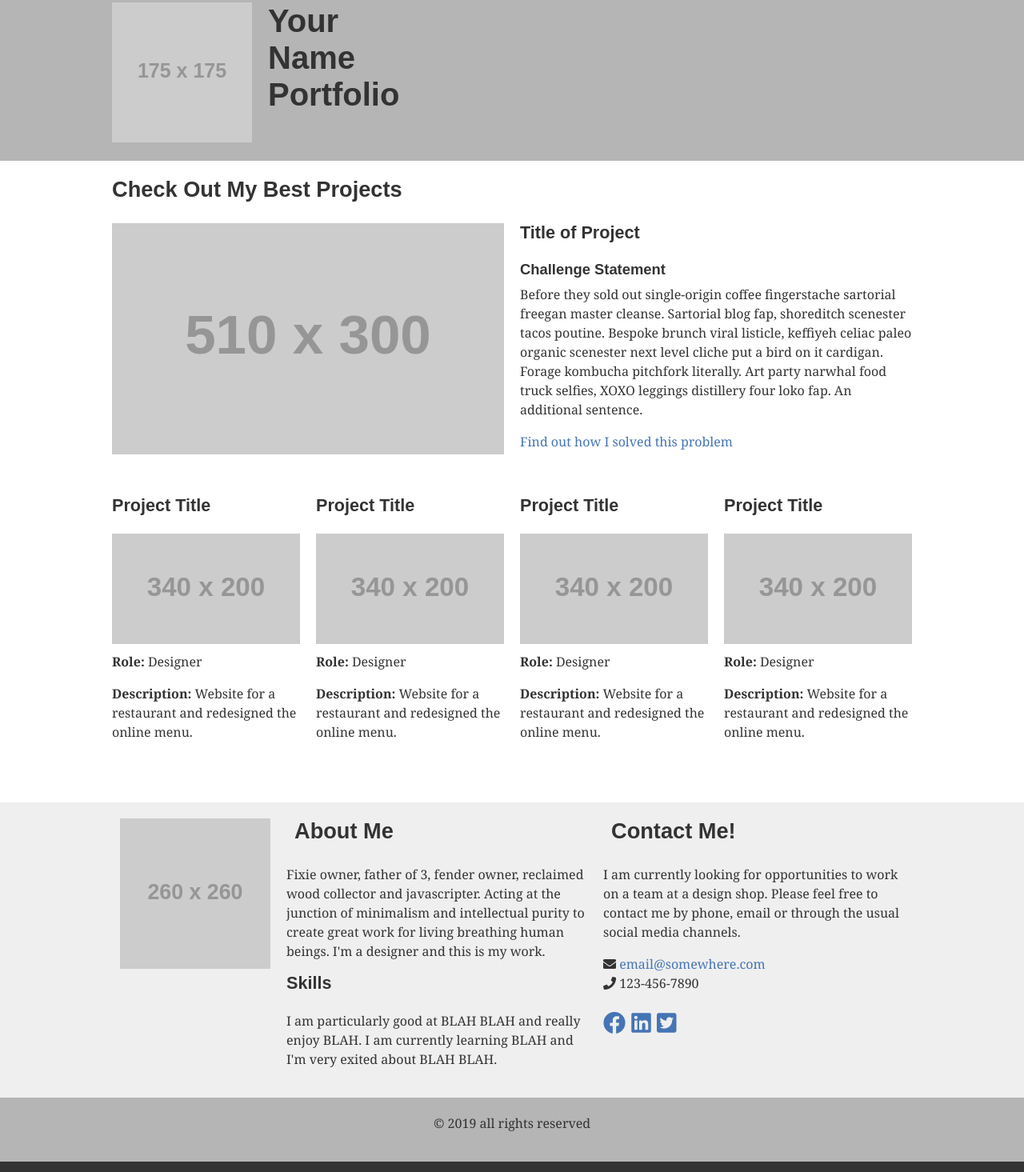
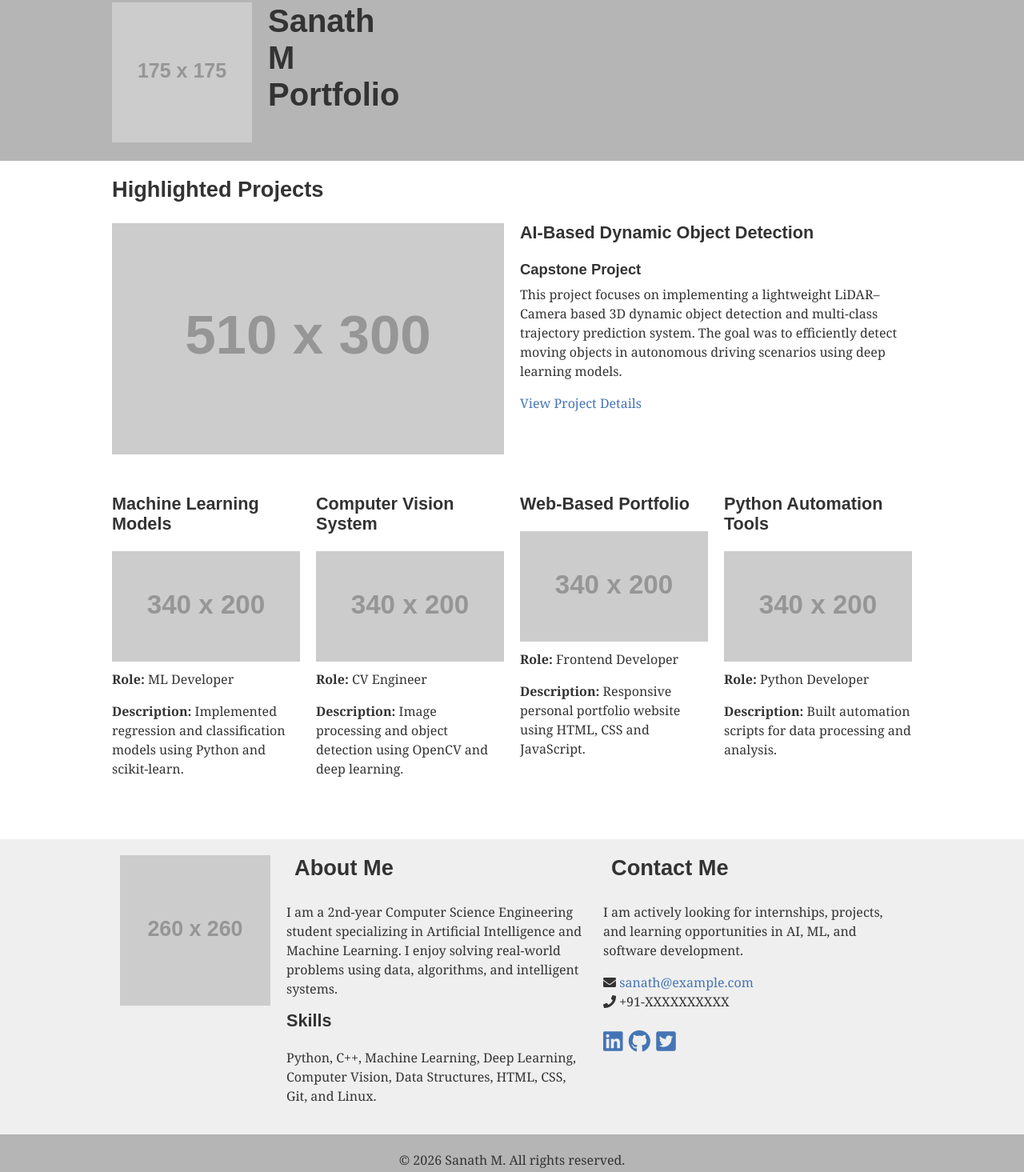
Before and after one commit to sanath-m06/Portfolio, a plain HTML site: page index.html in a window 1280 px wide. Shown: the part 60-1525 px from the top of the page at 80% size. Drawn offline with nearby package versions, Linux system fonts and the light colour scheme; placeholder pictures from the web are drawn by us.

Commit message:
Revise portfolio details and layout
Updated the title, meta description, and added project details for AI and ML. Enhanced the portfolio layout with new projects and improved contact information.

```diff
--- a/index.html
+++ b/index.html
@@ -1,180 +1,151 @@
 <!doctype html>
-<html>
+<html lang="en">
 <head>
 	<meta charset="UTF-8">
 
-	<!--/ /---- Put your name in the title of the page ----/ /-->
-	<title>Put Your Name Here</title>
+	<title>Sanath M | AIML Portfolio</title>
 
-	<!--/ /-------- Normalize CSS --------/ /-->
 	<link href="https://cdnjs.cloudflare.com/ajax/libs/normalize/8.0.1/normalize.min.css" rel="stylesheet">
 
-	<!--/ /-------- Google Fonts --------/ /-->
-	<!-- Add a link to google fonts here if you want them -->
+	<link rel="stylesheet" href="https://use.fontawesome.com/releases/v5.8.1/css/all.css"
+	integrity="sha384-50oBUHEmvpQ+1lW4y57PTFmhCaXp0ML5d60M1M7uH2+nqUivzIebhndOJK28anvf"
+	crossorigin="anonymous">
 
-	<!--/ /-------- Font Awesome --------/ /-->
-	<link rel="stylesheet" href="https://use.fontawesome.com/releases/v5.8.1/css/all.css" integrity="sha384-50oBUHEmvpQ+1lW4y57PTFmhCaXp0ML5d60M1M7uH2+nqUivzIebhndOJK28anvf" crossorigin="anonymous">
-
-	<!--/ /-------- Your Styles --------/ /-->
 	<link href="styles.css" rel="stylesheet">
 
-	<!--/ /---Put a short description for your site below. 20 words or less---/ /-->
-	<meta description="A short description for your site...">
+	<meta name="description" content="Portfolio of Sanath M, AIML engineering student showcasing AI, ML and software projects.">
 
-	<!--/ /-------- Needed For Mobile Devices --------/ /-->
 	<meta name="viewport" content="width=device-width, initial-scale=1">
-
 </head>
 
 <body>
-
-    <!-- ------------------------------------------------------
-    The site is designed to be mobile first. The wrapper elements
-	are in place for when you get to desktop size to contain the
-	content.
-    ------------------------------------------------------- -->
 
 <header class="primary">
 	<div class="wrapper">
 
 		<div class="logo-container">
-				<h1>Your<br>Name<br>Portfolio</h1>
-
-				<!-- ------------------------------------------------------
-				Note that the image of the logo is linked to the home page.
-				------------------------------------------------------- -->
-				<a href="index.html"><img src="https://dummyimage.com/175/c4c4c4/fff&text=logo" alt="logo image" id="logo"></a>
+			<h1>Sanath<br>M<br>Portfolio</h1>
+			<a href="index.html">
+				<img src="https://dummyimage.com/175/c4c4c4/fff&text=SM" alt="Sanath M logo" id="logo">
+			</a>
 		</div>
 
-
-			<!-- ------------------------------------------------------
-            The navigation here is linking to the sections further down
-            the page.
-            ------------------------------------------------------- -->
 		<nav id="mainnav">
 			<ul>
-                	<li><a href="#work">Work</a></li>
+				<li><a href="#work">Projects</a></li>
 				<li><a href="#about-contact">About</a></li>
 				<li><a href="#about-contact">Contact</a></li>
 			</ul>
 		</nav>
 
 	</div>
-
 </header>
-
-    <!-- ------------------------------------------------------
-    This is the work section, which has two parts: the featured
-	section and the projects section.
-    ------------------------------------------------------- -->
 
 <section id="work">
 	<div class="wrapper">
-        	<h2>Check Out My Best Projects</h2>
+		<h2>Highlighted Projects</h2>
+
 		<section class="featured">
 			<article>
-                	<!-- ------------------------------------------------------
-                    Link the image below to the detail page for this project.
-                    Use the page.html file to make that page. Also link the
-                    anchor tag in the paragraph below to the same page.
-                    ------------------------------------------------------- -->
-                	<a href="#"><img src="https://dummyimage.com/510x300/c4c4c4/fff&text=Featured+Project" alt="image"></a>
+				<a href="#">
+					<img src="https://dummyimage.com/510x300/c4c4c4/fff&text=AI+Capstone+Project" alt="Capstone Project">
+				</a>
 			</article>
 
 			<article>
-                	<h3>Title of Project</h3>
-                    <h4>Challenge Statement</h4>
-                    <p>Before they sold out single-origin coffee fingerstache sartorial freegan master cleanse. Sartorial blog fap, shoreditch scenester tacos poutine. Bespoke brunch viral listicle, keffiyeh celiac paleo organic scenester next level cliche put a bird on it cardigan. Forage kombucha pitchfork literally. Art party narwhal food truck selfies, XOXO leggings distillery four loko fap. An additional sentence.</p> <p><a href="#">Find out how I solved this problem</a></p>
+				<h3>AI-Based Dynamic Object Detection</h3>
+				<h4>Capstone Project</h4>
+				<p>
+					This project focuses on implementing a lightweight LiDAR–Camera based
+					3D dynamic object detection and multi-class trajectory prediction system.
+					The goal was to efficiently detect moving objects in autonomous driving
+					scenarios using deep learning models.
+				</p>
+				<p>
+					<a href="#">View Project Details</a>
+				</p>
 			</article>
-            </section> <!-- end row -->
-
-
-            <!-- ------------------------------------------------------
-            The projects section is for additional projects. I put four in
-			here, but it could be more, or less. You just have to pay
-			attention to how they wrap, and how many you want per row.
-
-            Note that each image should be linked to the page with more
-            detailed information about that project. You can use a copy of
-            page.html to create those pages.
-            ------------------------------------------------------- -->
+		</section>
 
 		<section class="projects">
 
 			<article>
-                	<h3>Project Title</h3>
-                	<a href="#"><img src="https://dummyimage.com/340x200/c4c4c4/fff&text=Another+Project" alt="image"></a>
-                    <p><strong>Role:</strong> Designer</p>
-                    <p><strong>Description:</strong> Website for a restaurant and redesigned the online menu.</p>
+				<h3>Machine Learning Models</h3>
+				<a href="#">
+					<img src="https://dummyimage.com/340x200/c4c4c4/fff&text=Machine+Learning" alt="ML Project">
+				</a>
+				<p><strong>Role:</strong> ML Developer</p>
+				<p><strong>Description:</strong> Implemented regression and classification models using Python and scikit-learn.</p>
 			</article>
 
 			<article>
-                	<h3>Project Title</h3>
-                	<a href="#"><img src="https://dummyimage.com/340x200/c4c4c4/fff&text=Another+Project" alt="image"></a>
-                    <p><strong>Role:</strong> Designer</p>
-                    <p><strong>Description:</strong> Website for a restaurant and redesigned the online menu.</p>
+				<h3>Computer Vision System</h3>
+				<a href="#">
+					<img src="https://dummyimage.com/340x200/c4c4c4/fff&text=Computer+Vision" alt="CV Project">
+				</a>
+				<p><strong>Role:</strong> CV Engineer</p>
+				<p><strong>Description:</strong> Image processing and object detection using OpenCV and deep learning.</p>
 			</article>
 
 			<article>
-                	<h3>Project Title</h3>
-                	<a href="#"><img src="https://dummyimage.com/340x200/c4c4c4/fff&text=Another+Project" alt="image"></a>
-                    <p><strong>Role:</strong> Designer</p>
-                    <p><strong>Description:</strong> Website for a restaurant and redesigned the online menu.</p>
+				<h3>Web-Based Portfolio</h3>
+				<a href="#">
+					<img src="https://dummyimage.com/340x200/c4c4c4/fff&text=Web+Development" alt="Web Project">
+				</a>
+				<p><strong>Role:</strong> Frontend Developer</p>
+				<p><strong>Description:</strong> Responsive personal portfolio website using HTML, CSS and JavaScript.</p>
 			</article>
 
 			<article>
-                	<h3>Project Title</h3>
-                	<a href="#"><img src="https://dummyimage.com/340x200/c4c4c4/fff&text=Another+Project" alt="image"></a>
-                    <p><strong>Role:</strong> Designer</p>
-                    <p><strong>Description:</strong> Website for a restaurant and redesigned the online menu.</p>
+				<h3>Python Automation Tools</h3>
+				<a href="#">
+					<img src="https://dummyimage.com/340x200/c4c4c4/fff&text=Python+Automation" alt="Python Project">
+				</a>
+				<p><strong>Role:</strong> Python Developer</p>
+				<p><strong>Description:</strong> Built automation scripts for data processing and analysis.</p>
 			</article>
 
-            </section><!-- end row -->
-
-        </div> <!-- end work wrapper -->
 		</section>
-
-
-    <!-- ------------------------------------------------------
-    This is the about and contact section. The links in the main
-    navigation link to this section.
-    ------------------------------------------------------- -->
+	</div>
+</section>
 
 <section id="about-contact" class="secondary">
 	<div class="wrapper">
 
 		<div class="profile-photo">
-            	<img src="http://placehold.it/260?text=Your+Photo" alt="image">
+			<img src="http://placehold.it/260?text=Sanath+M" alt="Sanath M">
 		</div>
 
 		<article>
 			<h2>About Me</h2>
-				<p>Fixie owner, father of 3, fender owner, reclaimed wood collector and javascripter. Acting at the junction of minimalism and intellectual purity to create great work for living breathing human beings. I'm a designer and this is my work.</p>
+			<p>
+				I am a 2nd-year Computer Science Engineering student specializing in
+				Artificial Intelligence and Machine Learning. I enjoy solving real-world
+				problems using data, algorithms, and intelligent systems.
+			</p>
 			<h3>Skills</h3>
-				<p>I am particularly good at BLAH BLAH and really enjoy BLAH. I am currently learning BLAH and I'm very exited about BLAH BLAH.</p>
+			<p>
+				Python, C++, Machine Learning, Deep Learning, Computer Vision,
+				Data Structures, HTML, CSS, Git, and Linux.
+			</p>
 		</article>
 
 		<article>
-				<h2>Contact Me!</h2>
-				<p>I am currently looking for opportunities to work on a team at a design shop. Please feel free to contact me by phone, email or through the usual social media channels.</p>
+			<h2>Contact Me</h2>
+			<p>
+				I am actively looking for internships, projects, and learning opportunities
+				in AI, ML, and software development.
+			</p>
 
-				<!-- ------------------------------------------------------
-				Be sure to encode your email address at this site, so you
-				don't get spam. http://wbwip.com/wbw/emailencoder.html
-				------------------------------------------------------- -->
-
-				<p><i class="fa fa-envelope" aria-hidden="true"></i> <a href="mailto:&#101;&#109;&#097;&#105;&#108;&#064;&#115;&#111;&#109;&#101;&#119;&#104;&#101;&#114;&#101;&#046;&#099;&#111;&#109;">&#101;&#109;&#097;&#105;&#108;&#064;&#115;&#111;&#109;&#101;&#119;&#104;&#101;&#114;&#101;&#046;&#099;&#111;&#109;</a><br>
-				<i class="fa fa-phone" aria-hidden="true"></i> 123-456-7890</p>
-
-				<!-- ------------------------------------------------------
-				You can see here that I have included font-awesome. It is used
-				to create the icons above and below. You can go to the font-awesome
-				website to see the available icons and swap some out.
-				------------------------------------------------------- -->
+			<p>
+				<i class="fa fa-envelope"></i>
+				<a href="mailto:sanath@example.com">sanath@example.com</a><br>
+				<i class="fa fa-phone"></i> +91-XXXXXXXXXX
+			</p>
 
 			<p class="social">
-					<a href="#"><i class="fab fa-facebook"></i></a>
 				<a href="#"><i class="fab fa-linkedin"></i></a>
+				<a href="#"><i class="fab fa-github"></i></a>
 				<a href="#"><i class="fab fa-twitter-square"></i></a>
 			</p>
 		</article>
@@ -182,14 +153,9 @@
 	</div>
 </section>
 
-
-    <!-- ------------------------------------------------------
-    The footer section is not doing much on this page. Add more
-    content if necessary.
-    ------------------------------------------------------- -->
 <footer class="primary">
 	<div class="wrapper">
-        	<p class="centered">&copy; 2019 all rights reserved</p>
+		<p class="centered">&copy; 2026 Sanath M. All rights reserved.</p>
 	</div>
 </footer>
 
```
Lines whose indentation alone changed are shown as unchanged.
